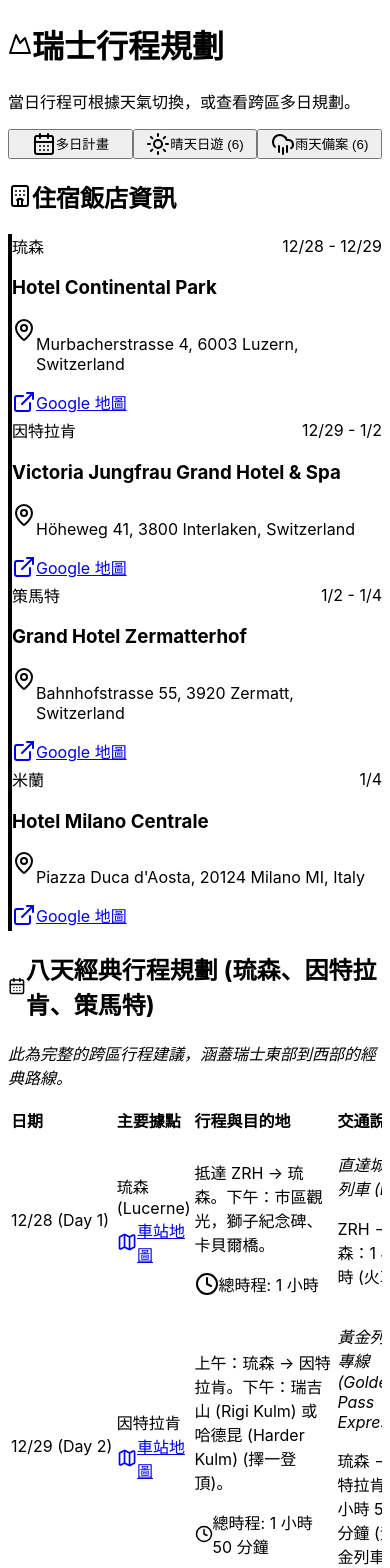
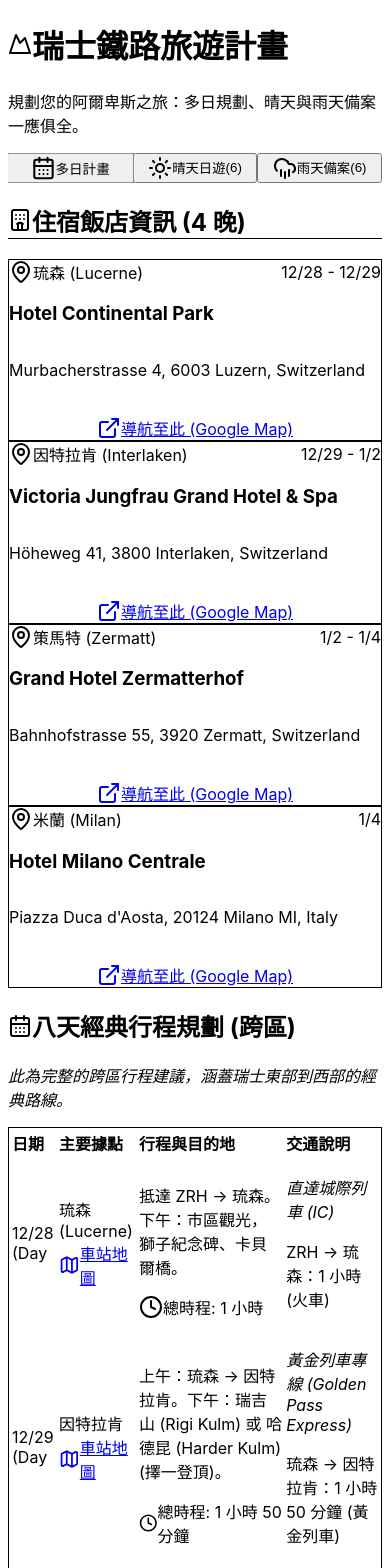
Before and after one commit to JoeyWu712/swiss-trip-planner, a React (Vite) app: page / in a window 390 px wide. Shown: the top 1568 px of the page. Built offline with nearby package versions, Linux system fonts and the light colour scheme.

Commit message:
feat: 更新瑞士行程標題並調整多日行程列表

```diff
--- a/src/App.jsx
+++ b/src/App.jsx
@@ -1,31 +1,31 @@
 import React, { useState } from 'react';
 // 導入 Lucide Icons 用於交通模式和 UI 裝飾
-import { Sun, CloudRain, TrainFront, CableCar, BusFront, Map, ArrowRight, Home, CarFront, Users, Building2, CalendarDays, Mountain, Clock, Plane, Hotel, MapPin, ExternalLink } from 'lucide-react';
+import { Sun, CloudRain, TrainFront, CableCar, BusFront, Map, ArrowRight, Home, CarFront, Users, Building2, CalendarDays, Mountain, Clock, Plane, Hotel, MapPin, ExternalLink, RefreshCw } from 'lucide-react';
 
 // =========================================================================
 // 新增數據 1: 飯店住宿資訊
 // =========================================================================
 const ACCOMMODATION_DATA = [
   {
-    base: "琉森",
+    base: "琉森 (Lucerne)",
     dates: "12/28 - 12/29",
     hotelName: "Hotel Continental Park",
     address: "Murbacherstrasse 4, 6003 Luzern, Switzerland",
   },
   {
-    base: "因特拉肯",
+    base: "因特拉肯 (Interlaken)",
     dates: "12/29 - 1/2",
     hotelName: "Victoria Jungfrau Grand Hotel & Spa",
     address: "Höheweg 41, 3800 Interlaken, Switzerland",
   },
   {
-    base: "策馬特",
+    base: "策馬特 (Zermatt)",
     dates: "1/2 - 1/4",
     hotelName: "Grand Hotel Zermatterhof",
     address: "Bahnhofstrasse 55, 3920 Zermatt, Switzerland",
   },
   {
-    base: "米蘭",
+    base: "米蘭 (Milan)",
     dates: "1/4",
     hotelName: "Hotel Milano Centrale",
     address: "Piazza Duca d'Aosta, 20124 Milano MI, Italy",
@@ -40,7 +40,8 @@
 const generateGoogleMapsUrl = (address) => {
   if (!address) return '#';
   const encodedAddress = encodeURIComponent(address);
-  return `https://www.google.com/maps/search/?api=1&query=${encodedAddress}`;
+  // 使用 'dir' 模式，直接提供導航到該地址
+  return `https://www.google.com/maps/dir/?api=1&destination=${encodedAddress}`;
 };
 
 
@@ -241,7 +242,7 @@
 ];
 
 // =========================================================================
-// 數據 3: 8 天跨區域經典行程 (保留車站連結)
+// 數據 3: 8 天跨區域經典行程
 // =========================================================================
 const MULTI_DAY_ITINERARY = [
   {
@@ -319,67 +320,69 @@
 ];
 
 
-// 獲取交通模式圖標的輔助函數 (保持不變)
+// 獲取交通模式圖標的輔助函數
 const getModeIcon = (mode) => {
   switch (mode.split('(')[0].trim()) {
     case '火車':
-      return <TrainFront className="w-5 h-5 text-indigo-600" />;
+      return <TrainFront className="w-5 h-5 text-sky-600" />;
     case '纜車':
     case '火車 (齒輪)':
-      return <CableCar className="w-5 h-5 text-indigo-600" />;
+      return <CableCar className="w-5 h-5 text-sky-600" />;
     case '巴士':
-      return <BusFront className="w-5 h-5 text-indigo-600" />;
+      return <BusFront className="w-5 h-5 text-sky-600" />;
     case '遊船':
-      return <Users className="w-5 h-5 text-indigo-600" />;
+      return <Users className="w-5 h-5 text-sky-600" />;
     case '步行':
-      return <CarFront className="w-5 h-5 text-indigo-600 scale-x-[-1]" />;
+      return <CarFront className="w-5 h-5 text-sky-600 scale-x-[-1]" />;
     case '巴士/船':
-      return <BusFront className="w-5 h-5 text-indigo-600" />;
+      return <BusFront className="w-5 h-5 text-sky-600" />;
     default:
-      return <Map className="w-5 h-5 text-indigo-600" />;
+      return <Map className="w-5 h-5 text-sky-600" />;
   }
 };
 
 // =========================================================================
-// 新組件: 飯店住宿資訊 (AccommodationInfo)
+// 組件: 飯店住宿資訊 (AccommodationInfo) - 介面優化
 // =========================================================================
 
 const AccommodationInfo = () => {
     return (
-        <section className="mt-8 mb-8">
-            <h2 className="text-2xl font-bold text-gray-800 mb-4 flex items-center">
-                <Hotel className="w-7 h-7 mr-2 text-red-500" />
-                住宿飯店資訊
+        <section className="mt-8 mb-10 bg-white p-6 rounded-2xl shadow-xl">
+            <h2 className="text-2xl font-bold text-gray-800 mb-6 flex items-center border-b pb-3">
+                <Hotel className="w-7 h-7 mr-3 text-red-500" />
+                住宿飯店資訊 (4 晚)
             </h2>
-            <div className="grid grid-cols-1 md:grid-cols-2 lg:grid-cols-4 gap-4">
+            <div className="grid grid-cols-1 sm:grid-cols-2 lg:grid-cols-4 gap-6">
                 {ACCOMMODATION_DATA.map((acc, index) => (
                     <div
                         key={index}
-                        className="bg-white p-4 rounded-xl shadow-lg border-l-4 border-red-400 transition hover:shadow-xl"
+                        className="flex flex-col bg-gray-50 p-4 rounded-xl border border-gray-200 shadow-md transition hover:shadow-lg hover:border-red-300"
                     >
-                        <div className="flex justify-between items-center mb-1">
-                            <span className="text-xs font-bold text-red-600 uppercase tracking-wider">{acc.base}</span>
-                            <span className="text-xs text-gray-500">{acc.dates}</span>
+                        <div className="text-sm font-semibold text-gray-600 mb-1 flex items-center justify-between">
+                            <span className="flex items-center text-red-600">
+                                <MapPin className="w-4 h-4 mr-1"/>
+                                {acc.base}
+                            </span>
+                            <span className="text-xs font-mono text-gray-500">{acc.dates}</span>
                         </div>
 
-                        <h3 className="text-lg font-bold text-gray-900 mb-1 line-clamp-1">
+                        <h3 className="text-lg font-extrabold text-gray-900 mb-2 line-clamp-2">
                             {acc.hotelName}
                         </h3>
 
-                        <div className="flex items-start text-sm text-gray-600 mb-3">
-                            <MapPin className="w-4 h-4 mr-1 flex-shrink-0 mt-0.5" />
-                            <p className='line-clamp-2'>{acc.address}</p>
-                        </div>
+                        <p className="text-sm text-gray-600 mb-3 line-clamp-3 min-h-[40px] leading-tight">
+                            {acc.address}
+                        </p>
 
-                        {/* Google Map Link Button */}
+                        {/* Google Map Link Button - 簡潔設計 */}
                         <a
                             href={generateGoogleMapsUrl(acc.address)}
                             target="_blank"
                             rel="noopener noreferrer"
-                            className="inline-flex items-center text-xs font-medium text-blue-600 hover:text-blue-800 transition duration-150 bg-blue-100 rounded-full px-3 py-1 shadow-sm hover:shadow-md mt-2"
+                            className="inline-flex items-center justify-center mt-auto w-full px-3 py-2 text-sm font-medium rounded-lg text-white bg-blue-600 hover:bg-blue-700 transition duration-150 shadow-md hover:shadow-lg focus:outline-none focus:ring-2 focus:ring-blue-500 focus:ring-offset-2"
                         >
-                            <ExternalLink className="w-3 h-3 mr-1" />
-                            <span>Google 地圖</span>
+                            <ExternalLink className="w-4 h-4 mr-2" />
+                            <span>導航至此 (Google Map)</span>
                         </a>
                     </div>
                 ))}
@@ -390,7 +393,7 @@
 
 
 // =========================================================================
-// 組件 4: 行程卡片列表視圖 (ItineraryCard) - 保持不變
+// 組件 4: 行程卡片列表視圖 (ItineraryCard) - 介面優化
 // =========================================================================
 
 const ItineraryCard = ({ itinerary, onViewDetail }) => {
@@ -400,26 +403,29 @@
     <div
       onClick={() => onViewDetail(itinerary)}
       className={`
-        bg-white rounded-xl shadow-lg p-4 cursor-pointer transition-all duration-300
-        hover:shadow-xl hover:ring-2
-        ${isSunny ? 'hover:ring-amber-500' : 'hover:ring-blue-400'}
+        bg-white rounded-xl shadow-lg p-5 cursor-pointer transition-all duration-300
+        hover:shadow-2xl hover:translate-y-[-2px] border-l-4
+        ${isSunny ? 'border-amber-500 hover:border-amber-600' : 'border-sky-500 hover:border-sky-600'}
         flex flex-col space-y-2
       `}
     >
-      <div className="flex items-center justify-between border-b pb-2 mb-2">
-        <span className={`text-sm font-semibold px-2 py-1 rounded-full ${isSunny ? 'bg-amber-100 text-amber-700' : 'bg-blue-100 text-blue-700'}`}>
+      <div className="flex items-center justify-between border-b border-gray-100 pb-2 mb-2">
+        <span className={`text-xs font-semibold px-2 py-1 rounded-full ${isSunny ? 'bg-amber-100 text-amber-700' : 'bg-sky-100 text-sky-700'}`}>
           方案 {itinerary.id}
         </span>
-        <span className="text-gray-500 text-sm">{itinerary.totalTime}</span>
+        <div className="flex items-center text-gray-500 text-sm">
+            <Clock className='w-4 h-4 mr-1'/>
+            {itinerary.totalTime}
+        </div>
       </div>
 
-      <h3 className="text-xl font-bold text-gray-800 line-clamp-2">
+      <h3 className="text-xl font-bold text-gray-900 line-clamp-2">
         {itinerary.title}
       </h3>
       <p className="text-sm text-gray-500 min-h-[40px]">{itinerary.brief}</p>
 
-      <div className="flex items-center space-x-2 text-indigo-600 font-medium pt-2">
-        <span>查看詳情</span>
+      <div className="flex items-center space-x-2 text-blue-600 font-medium pt-2 border-t border-gray-50">
+        <span>查看詳細交通路線</span>
         <ArrowRight className="w-4 h-4" />
       </div>
     </div>
@@ -427,60 +433,59 @@
 };
 
 // =========================================================================
-// 組件 5: 行程詳細頁視圖 (ItineraryDetail) - 保持不變
+// 組件 5: 行程詳細頁視圖 (ItineraryDetail) - 介面優化
 // =========================================================================
 
 const ItineraryDetail = ({ itinerary, onBack }) => {
   const isSunny = itinerary.type === 'Sunny';
+  const primaryColor = isSunny ? 'text-amber-600' : 'text-sky-600';
+  const primaryBg = isSunny ? 'bg-amber-50' : 'bg-sky-50';
+  const primaryBorder = isSunny ? 'border-amber-500' : 'border-sky-500';
 
   return (
     <div className="p-4 sm:p-6 bg-gray-50 min-h-screen">
       <button
         onClick={onBack}
-        className="flex items-center text-indigo-600 hover:text-indigo-800 font-medium mb-6 transition duration-150"
+        className="flex items-center text-gray-600 hover:text-gray-900 font-medium mb-6 py-2 px-3 rounded-lg bg-white shadow-md transition duration-150 border"
       >
         <ArrowRight className="w-5 h-5 mr-2 scale-x-[-1]" />
         返回行程列表
       </button>
 
-      {/* ... [ItineraryDetail 組件內容保持不變] ... */}
-      <div className={`rounded-xl shadow-2xl p-6 bg-white border-t-8 ${isSunny ? 'border-amber-500' : 'border-blue-400'}`}>
+      <div className={`rounded-xl shadow-2xl p-6 bg-white border-t-8 ${primaryBorder}`}>
         <h1 className="text-3xl font-extrabold text-gray-900 mb-2">{itinerary.title}</h1>
-        <p className={`text-lg font-semibold mb-4 ${isSunny ? 'text-amber-600' : 'text-blue-500'}`}>
+        <p className={`text-lg font-semibold mb-4 ${primaryColor}`}>
           {isSunny ? <Sun className="inline w-6 h-6 mr-1" /> : <CloudRain className="inline w-6 h-6 mr-1" />}
-          {itinerary.type === 'Sunny' ? '晴天首選方案' : '雨天備用方案'} - {itinerary.totalTime}
+          {itinerary.type === 'Sunny' ? '晴天首選方案' : '雨天備用方案'} - <span className='font-normal'>{itinerary.totalTime}</span>
         </p>
         <p className="text-gray-600 italic mb-6 border-b pb-4">{itinerary.brief}</p>
 
         {/* 交通分段時間軸 */}
-        <h2 className="text-2xl font-bold text-gray-800 mb-4 flex items-center">
-            <TrainFront className="w-6 h-6 mr-2 text-red-500" />
+        <h2 className="text-2xl font-bold text-gray-800 mb-5 flex items-center">
+            <TrainFront className="w-6 h-6 mr-3 text-sky-600" />
             交通分段 (Interlaken Ost 起)
         </h2>
-        <div className="space-y-4 relative pl-4">
+        <div className="space-y-6 relative border-l-4 border-gray-200 ml-4">
           {itinerary.segments.map((segment, index) => (
-            <div key={index} className="flex items-start">
+            <div key={index} className="flex items-start -ml-2.5">
               {/* 圖標和線條 */}
               <div className="flex flex-col items-center">
-                <div className="p-2 rounded-full bg-indigo-100 ring-4 ring-white shadow-md z-10">
+                <div className="p-1.5 rounded-full bg-white ring-4 ring-sky-600 shadow-xl z-10">
                   {getModeIcon(segment.mode)}
                 </div>
-                {index < itinerary.segments.length - 1 && (
-                  <div className="w-0.5 h-12 bg-gray-300 -mt-0.5 -mb-0.5" />
-                )}
               </div>
 
               {/* 內容 */}
-              <div className="ml-4 pt-0.5 pb-2 w-full">
-                <p className="text-sm text-gray-500">
-                    從 <span className="font-semibold text-gray-700">{segment.from}</span>
+              <div className="ml-5 pt-0.5 pb-2 w-full">
+                <p className="text-xs text-gray-500 uppercase font-semibold">
+                    {segment.mode} ({segment.time})
                 </p>
-                <p className="text-lg font-bold text-gray-800">
-                    {segment.mode} <span className="text-indigo-600 text-base font-normal">({segment.time})</span>
-                </p>
-                <p className={`text-sm ${segment.transfer ? 'text-red-500 font-medium' : 'text-green-600 font-medium'}`}>
-                    抵達 <span className="font-semibold text-gray-700">{segment.to}</span>
-                    {segment.transfer && ' (需中轉/換乘)'}
+                <h3 className="text-lg font-bold text-gray-800">
+                    {segment.from} <ArrowRight className='inline w-4 h-4 mx-1 text-gray-400'/> {segment.to}
+                </h3>
+                <p className={`text-sm font-medium mt-1 ${segment.transfer ? 'text-red-500' : 'text-green-600'}`}>
+                    {segment.transfer ? <RefreshCw className='inline w-3 h-3 mr-1'/> : <Plane className='inline w-3 h-3 mr-1 scale-x-[-1]'/>}
+                    {segment.transfer ? '需中轉/換乘' : '直達/終點'}
                 </p>
               </div>
             </div>
@@ -488,9 +493,9 @@
         </div>
 
         {/* 地圖連結區 */}
-        <h2 className="text-2xl font-bold text-gray-800 mt-8 mb-4 border-t pt-4 flex items-center">
-            <Map className="w-6 h-6 mr-2 text-green-500" />
-            重要地圖連結
+        <h2 className="text-2xl font-bold text-gray-800 mt-10 mb-4 border-t pt-6 flex items-center">
+            <Map className="w-6 h-6 mr-3 text-gray-700" />
+            重要地標 Google 地圖連結
         </h2>
         <div className="grid grid-cols-1 sm:grid-cols-2 gap-3">
           {itinerary.mapLinks.map((link, index) => (
@@ -499,10 +504,10 @@
               href={link.url}
               target="_blank"
               rel="noopener noreferrer"
-              className="bg-green-500 text-white font-semibold py-3 px-4 rounded-lg shadow-md hover:bg-green-600 transition duration-150 text-center flex items-center justify-center space-x-2"
+              className="bg-gray-700 text-white font-semibold py-3 px-4 rounded-lg shadow-md hover:bg-gray-800 transition duration-150 text-center flex items-center justify-center space-x-2"
             >
               <Building2 className="w-5 h-5" />
-              <span>{link.name} (Google Maps)</span>
+              <span>{link.name} 地圖</span>
             </a>
           ))}
         </div>
@@ -512,51 +517,52 @@
 };
 
 // =========================================================================
-// 組件 6: 多日行程列表視圖 (MultiDayItinerary) - 保留車站連結
+// 組件 6: 多日行程列表視圖 (MultiDayItinerary) - 介面優化
 // =========================================================================
 
 const MultiDayItinerary = () => {
   return (
     <>
       <h2 className="text-2xl font-bold text-gray-800 mb-6 flex items-center">
-        <CalendarDays className="w-7 h-7 mr-2 text-purple-600" />
-        八天經典行程規劃 (琉森、因特拉肯、策馬特)
+        <CalendarDays className="w-7 h-7 mr-2 text-sky-600" />
+        八天經典行程規劃 (跨區)
       </h2>
       <p className="text-gray-600 mb-6 italic">
         此為完整的跨區行程建議，涵蓋瑞士東部到西部的經典路線。
       </p>
 
       {/* 行程表格 */}
-      <div className="overflow-x-auto rounded-xl shadow-xl">
+      <div className="overflow-x-auto rounded-xl shadow-xl border border-gray-200">
         <table className="min-w-full divide-y divide-gray-200 bg-white">
-          <thead className="bg-purple-100">
+          <thead className="bg-gray-50 border-b-2 border-sky-300">
             <tr>
-              <th className="px-3 py-3 text-left text-xs font-bold text-purple-700 uppercase tracking-wider w-1/12">日期</th>
-              <th className="px-3 py-3 text-left text-xs font-bold text-purple-700 uppercase tracking-wider w-2/12">主要據點</th>
-              <th className="px-3 py-3 text-left text-xs font-bold text-purple-700 uppercase tracking-wider w-4/12">行程與目的地</th>
-              <th className="px-3 py-3 text-left text-xs font-bold text-purple-700 uppercase tracking-wider w-3/12">交通說明</th>
+              <th className="px-4 py-3 text-left text-xs font-bold text-gray-600 uppercase tracking-wider w-1/12">日期</th>
+              <th className="px-4 py-3 text-left text-xs font-bold text-gray-600 uppercase tracking-wider w-2/12">主要據點</th>
+              <th className="px-4 py-3 text-left text-xs font-bold text-gray-600 uppercase tracking-wider w-4/12">行程與目的地</th>
+              <th className="px-4 py-3 text-left text-xs font-bold text-gray-600 uppercase tracking-wider w-3/12">交通說明</th>
             </tr>
           </thead>
-          <tbody className="divide-gray-200">
+          <tbody className="divide-y divide-gray-100">
             {MULTI_DAY_ITINERARY.map((item, index) => (
               <tr
                 key={index}
-                className={`${index % 2 === 0 ? 'bg-white' : 'bg-blue-50'} border-b-2 border-purple-200 hover:bg-purple-50 transition duration-150`}
+                className={`transition duration-150 hover:bg-sky-50`}
               >
-                <td className="px-3 py-4 whitespace-nowrap text-sm font-semibold text-purple-600">
-                  {item.day}
+                <td className="px-4 py-4 whitespace-nowrap text-sm font-semibold text-sky-600">
+                  {item.day.split(' ')[0]}
+                  <div className='text-xs font-normal text-gray-500'>{item.day.split(' ')[1]}</div>
                 </td>
 
                 {/* 保留 Google 地圖連結的車站欄位 */}
-                <td className="px-3 py-4 whitespace-normal text-sm text-gray-900 font-medium">
+                <td className="px-4 py-4 whitespace-normal text-sm text-gray-900 font-medium">
                   <div className="flex flex-col items-start space-y-1">
-                    <span>{item.base}</span>
+                    <span className='font-bold'>{item.base}</span>
                     {item.base_map_link && (
                         <a
                             href={item.base_map_link}
                             target="_blank"
                             rel="noopener noreferrer"
-                            className="inline-flex items-center text-xs font-medium text-indigo-600 hover:text-indigo-800 transition duration-150 bg-indigo-100 rounded-full px-2 py-1 shadow-sm hover:shadow-md"
+                            className="inline-flex items-center text-xs font-medium text-blue-600 hover:text-blue-800 transition duration-150 bg-blue-100 rounded-full px-2 py-1 shadow-sm hover:shadow-md"
                         >
                             <Map className="w-3 h-3 mr-1" />
                             <span>車站地圖</span>
@@ -565,13 +571,13 @@
                   </div>
                 </td>
 
-                <td className="px-3 py-4 whitespace-normal text-sm text-gray-600">
+                <td className="px-4 py-4 whitespace-normal text-sm text-gray-600">
                   <p className="font-semibold text-gray-800">{item.destination}</p>
-                  <div className="flex items-center text-xs text-indigo-500 mt-1">
+                  <div className="flex items-center text-xs text-red-500 mt-1">
                     <Clock className="w-3 h-3 mr-1" /> 總時程: {item.duration}
                   </div>
                 </td>
-                <td className="px-3 py-4 whitespace-normal text-sm text-gray-600">
+                <td className="px-4 py-4 whitespace-normal text-sm text-gray-600">
                     <p className="text-xs text-gray-500 italic mb-1">
                       {item.recommendation}
                     </p>
@@ -623,7 +629,24 @@
 
   // 邏輯: 渲染主介面 (包含 Header 和切換按鈕)
   const isMultiDay = currentView === 'MultiDay';
-  const headerBg = isMultiDay ? 'bg-purple-600' : (currentView === 'Sunny' ? 'bg-amber-500' : 'bg-blue-600');
+  const headerBg = 'bg-sky-700'; // 統一使用一個深藍色調作為主色
+
+  const viewButtonClasses = (view) => {
+    const isActive = currentView === view;
+    const base = 'flex-1 p-3 text-center text-sm sm:text-base font-semibold rounded-lg transition-all duration-200 flex items-center justify-center space-x-2';
+
+    if (isActive) {
+      let activeColor = '';
+      if (view === 'MultiDay') activeColor = 'bg-sky-600';
+      else if (view === 'Sunny') activeColor = 'bg-amber-500';
+      else if (view === 'Rainy') activeColor = 'bg-blue-600';
+
+      return `${base} ${activeColor} text-white shadow-xl transform scale-[1.02]`;
+    } else {
+      return `${base} text-gray-600 hover:bg-gray-100`;
+    }
+  };
+
 
   // 主要內容區域
   const mainContent = isMultiDay ? (
@@ -636,10 +659,10 @@
   ) : (
     <>
       <h2 className="text-2xl font-bold text-gray-800 mb-6">
-        {currentView === 'Sunny' ? '🏔️ 6 個必去晴天方案' : '☔ 6 個實用雨天備案'}
+        {currentView === 'Sunny' ? '🏔️ 6 個必去晴天方案 (高山活動)' : '☔ 6 個實用雨天備案 (城鎮文化)'}
       </h2>
 
-      <div className="grid grid-cols-1 gap-6">
+      <div className="grid grid-cols-1 md:grid-cols-2 lg:grid-cols-3 gap-6">
         {filteredItineraries.map(itinerary => (
           <ItineraryCard
             key={itinerary.id}
@@ -649,7 +672,7 @@
         ))}
       </div>
 
-      <footer className="text-center text-gray-500 text-sm mt-10 py-4 border-t">
+      <footer className="text-center text-gray-500 text-sm mt-10 py-4 border-t border-gray-200">
           <p>當日行程資料來源: 瑞士交通網絡與 Google Maps 預估時間。</p>
       </footer>
     </>
@@ -660,30 +683,28 @@
   return (
     <div className="bg-gray-100 min-h-screen font-sans">
 
-      {/* 頂部標頭與模式切換 */}
-      <header className={`py-6 shadow-md ${headerBg}`}>
+      {/* 頂部標頭 - 使用簡潔的深藍色 */}
+      <header className={`py-8 shadow-2xl ${headerBg}`}>
         <div className="max-w-4xl mx-auto px-4 sm:px-6 lg:px-8">
-          <h1 className="text-2xl sm:text-3xl font-bold text-white flex items-center">
-            <Mountain className="w-8 h-8 mr-3" />
-            瑞士行程規劃
+          <h1 className="text-3xl sm:text-4xl font-extrabold text-white flex items-center">
+            <Mountain className="w-8 h-8 mr-3 text-white" />
+            瑞士鐵路旅遊計畫
           </h1>
-          <p className="text-white text-opacity-90 mt-1">
-            當日行程可根據天氣切換，或查看跨區多日規劃。
+          <p className="text-sky-100 mt-2 text-base">
+            規劃您的阿爾卑斯之旅：多日規劃、晴天與雨天備案一應俱全。
           </p>
         </div>
       </header>
 
-      {/* 模式切換按鈕 (三種視圖) */}
-      <div className="max-w-4xl mx-auto px-4 sm:px-6 lg:px-8 -mt-4 z-10 relative">
-        <div className="flex rounded-xl shadow-xl overflow-hidden bg-white p-1">
-          {/* 多日行程 (第一個按鈕) */}
+      {/* 模式切換按鈕 - 現代膠囊設計 */}
+      <div className="max-w-4xl mx-auto px-4 sm:px-6 lg:px-8 -mt-6 z-10 relative">
+        <div className="flex rounded-xl shadow-2xl overflow-hidden bg-white p-2 space-x-2">
+          {/* 多日行程 */}
           <button
             onClick={() => toggleView('MultiDay')}
-            className={`flex-1 p-3 text-center text-sm sm:text-lg font-bold rounded-lg transition-all duration-300 flex items-center justify-center space-x-1 ${
-              currentView === 'MultiDay' ? 'bg-purple-600 text-white shadow-lg' : 'text-gray-600 hover:bg-gray-50'
-            }`}
+            className={viewButtonClasses('MultiDay')}
           >
-            <CalendarDays className="w-5 h-5 sm:w-6 sm:h-6" />
+            <CalendarDays className="w-5 h-5" />
             <span className='hidden sm:inline'>八天經典行程</span>
             <span className='inline sm:hidden'>多日計畫</span>
           </button>
@@ -691,29 +712,27 @@
           {/* 晴天行程 */}
           <button
             onClick={() => toggleView('Sunny')}
-            className={`flex-1 p-3 text-center text-sm sm:text-lg font-bold rounded-lg transition-all duration-300 flex items-center justify-center space-x-1 ${
-              currentView === 'Sunny' ? 'bg-amber-500 text-white shadow-lg' : 'text-gray-600 hover:bg-gray-50'
-            }`}
+            className={viewButtonClasses('Sunny')}
           >
-            <Sun className="w-5 h-5 sm:w-6 sm:h-6" />
-            <span>晴天日遊 ({ITINERARIES.filter(i => i.type === 'Sunny').length})</span>
+            <Sun className="w-5 h-5" />
+            <span>晴天日遊</span>
+            <span className='text-xs'>({ITINERARIES.filter(i => i.type === 'Sunny').length})</span>
           </button>
 
           {/* 雨天備案 */}
           <button
             onClick={() => toggleView('Rainy')}
-            className={`flex-1 p-3 text-center text-sm sm:text-lg font-bold rounded-lg transition-all duration-300 flex items-center justify-center space-x-1 ${
-              currentView === 'Rainy' ? 'bg-blue-600 text-white shadow-lg' : 'text-gray-600 hover:bg-gray-50'
-            }`}
+            className={viewButtonClasses('Rainy')}
           >
-            <CloudRain className="w-5 h-5 sm:w-6 sm:h-6" />
-            <span>雨天備案 ({ITINERARIES.filter(i => i.type === 'Rainy').length})</span>
+            <CloudRain className="w-5 h-5" />
+            <span>雨天備案</span>
+            <span className='text-xs'>({ITINERARIES.filter(i => i.type === 'Rainy').length})</span>
           </button>
         </div>
       </div>
 
       {/* 主要內容區域：根據 currentView 渲染不同內容 */}
-      <main className="max-w-4xl mx-auto p-4 sm:p-6 lg:p-8 pt-8 bg-gray-100 min-h-screen">
+      <main className="max-w-4xl mx-auto p-4 sm:p-6 lg:p-8 pt-8 bg-gray-100">
         {mainContent}
       </main>
     </div>
```
